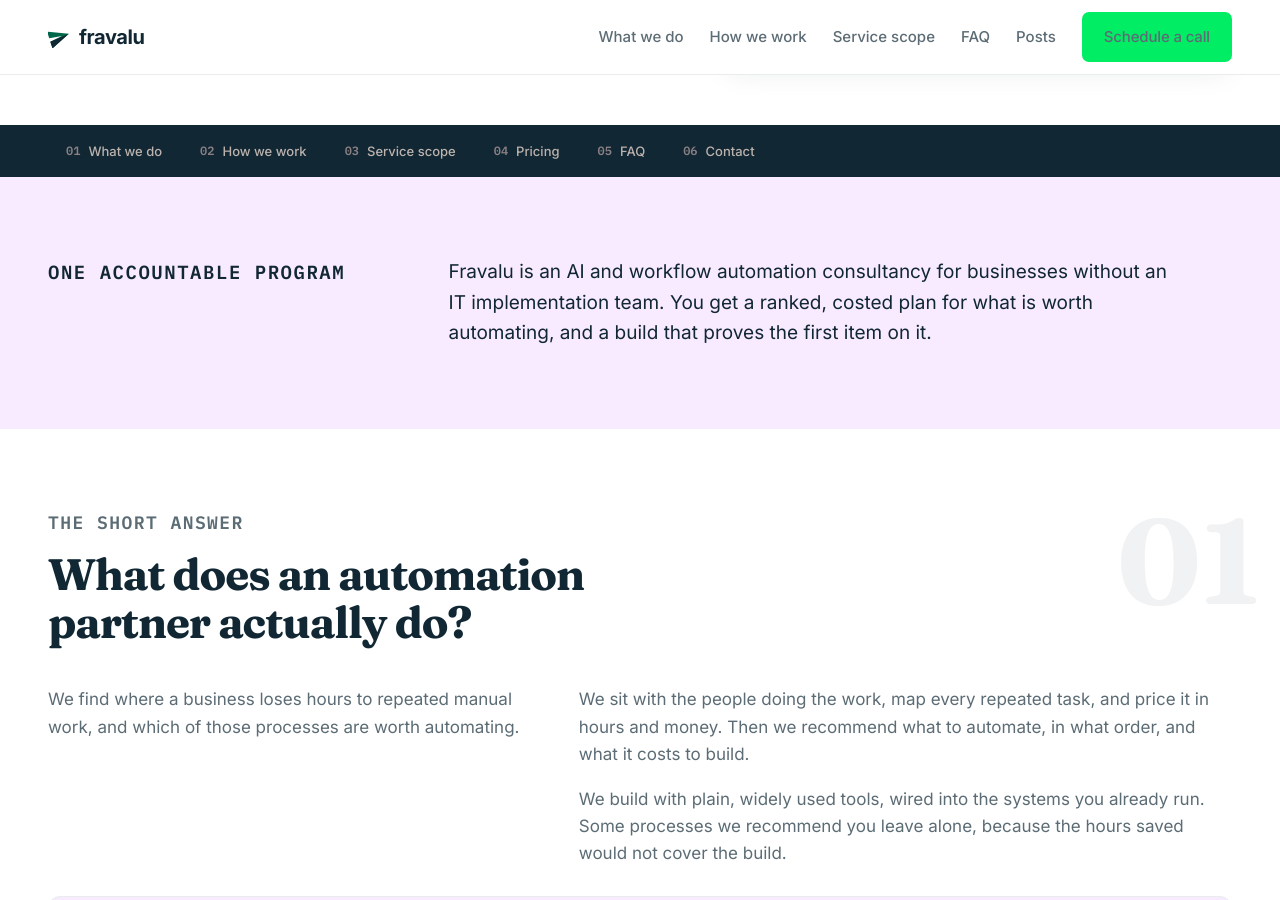
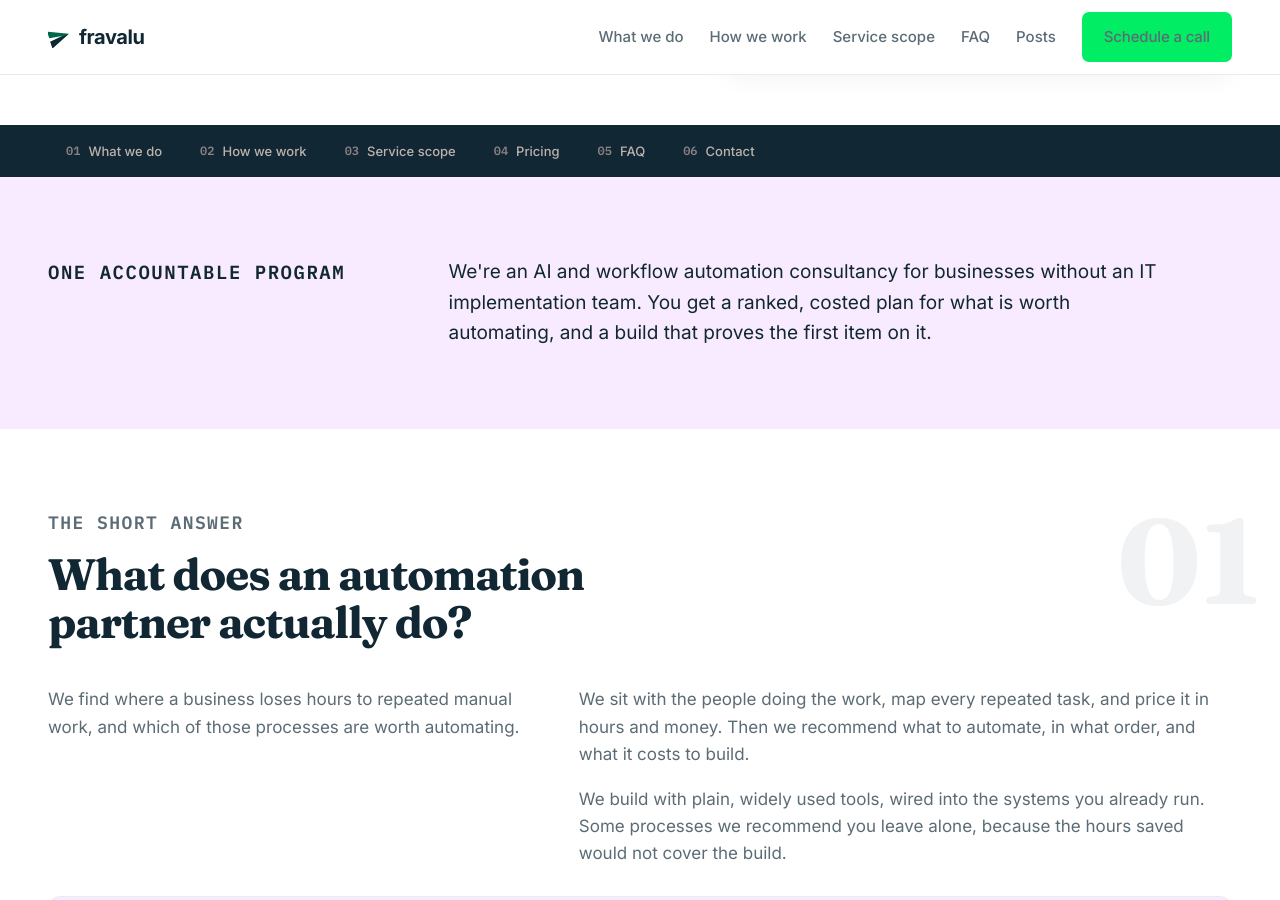
Before and after one commit to alvee1994/fra-valu-site, a Jekyll site: the page built from index.md, in a window 1280 px wide and 900 px high, scrolled down 744 px. Built offline with Jekyll 4.4.1, drawn with Linux system fonts in a browser that asks for light colours.

Commit message:
Fix voice-guide violation: intro line switches to first person plural
Co-Authored-By: Claude Sonnet 5 <noreply@anthropic.com>

```diff
--- a/concept/seo-style-layout.html
+++ b/concept/seo-style-layout.html
@@ -457,7 +457,7 @@
 <section class="band-tint">
   <div class="wrap intro-split">
     <p class="eyebrow">One accountable program</p>
-    <p>Fravalu is an AI and workflow automation consultancy for businesses without an IT implementation team. You get a ranked, costed plan for what is worth automating, and a build that proves the first item on it.</p>
+    <p>We're an AI and workflow automation consultancy for businesses without an IT implementation team. You get a ranked, costed plan for what is worth automating, and a build that proves the first item on it.</p>
   </div>
 </section>
 
--- a/index.md
+++ b/index.md
@@ -116,7 +116,7 @@ permalink: /
 <section class="band-tint">
   <div class="wrap intro-split">
     <p class="eyebrow">One accountable program</p>
-    <p>Fravalu is an AI and workflow automation consultancy for businesses without an IT implementation team. You get a ranked, costed plan for what is worth automating, and a build that proves the first item on it.</p>
+    <p>We're an AI and workflow automation consultancy for businesses without an IT implementation team. You get a ranked, costed plan for what is worth automating, and a build that proves the first item on it.</p>
   </div>
 </section>
 
```
